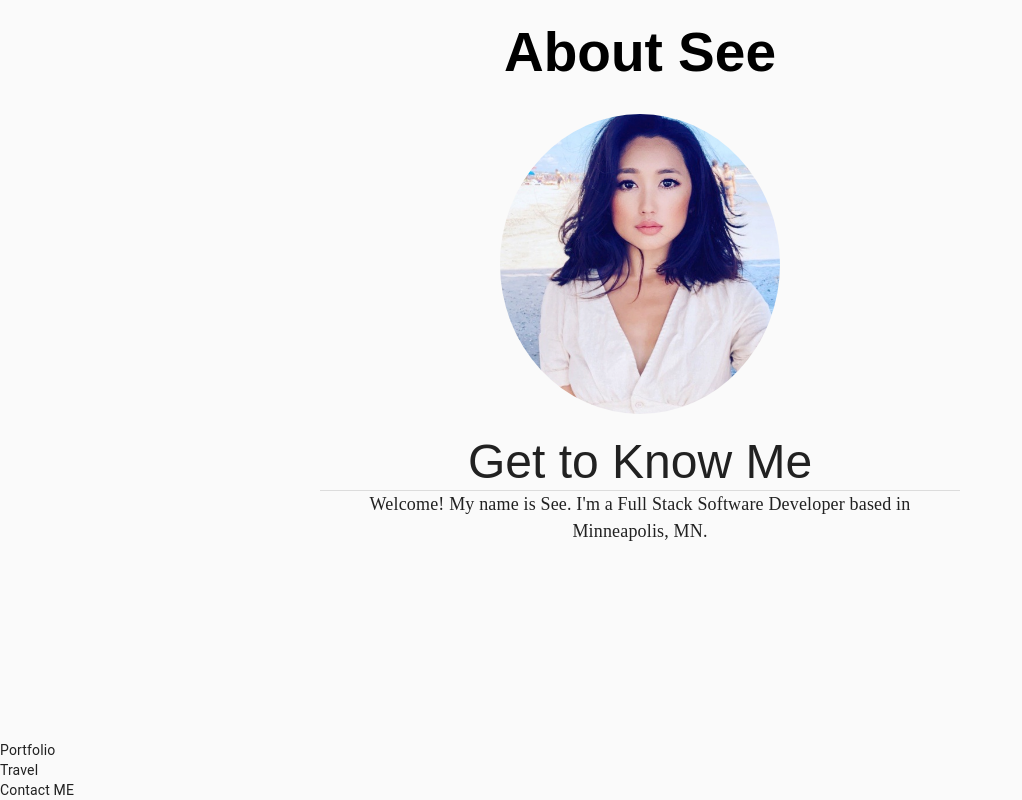
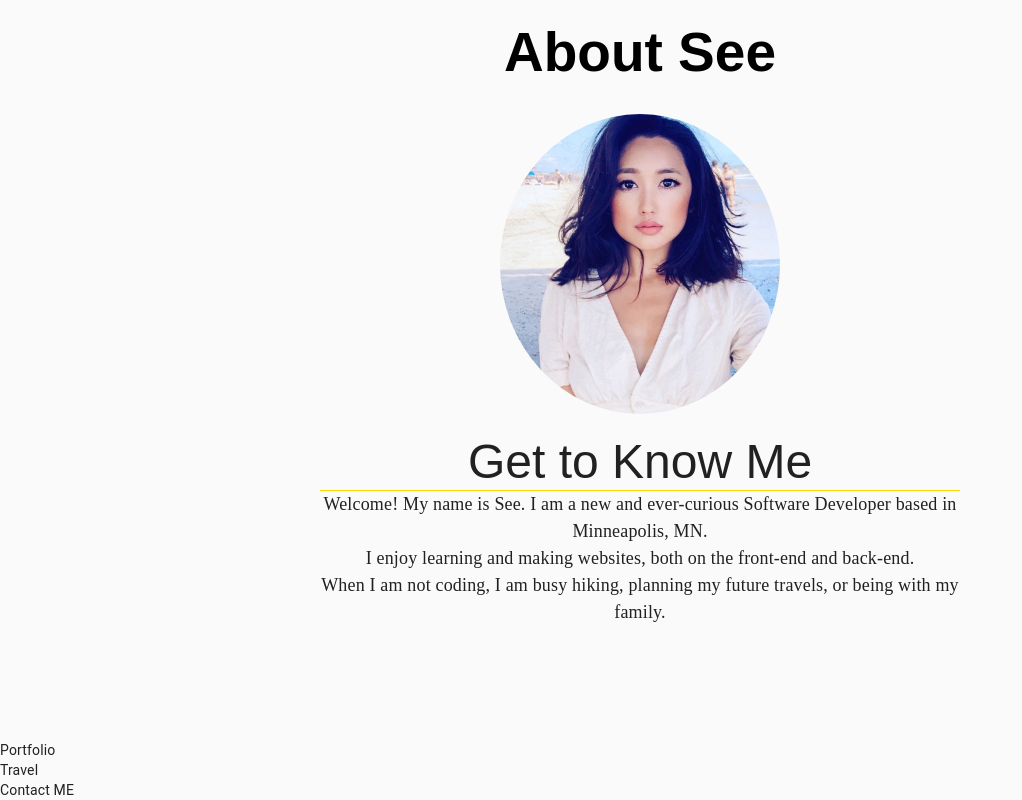
Before and after one commit to paperjoob/personal_website_see, a React (Create React App) app: page / in a window 1280 px wide. Shown: the part 860-1660 px from the top of the page, without its empty margins (0-1022 px from the left). Built offline with nearby package versions, Linux system fonts and the light colour scheme.

Commit message:
finished about me

```diff
--- a/src/AboutMe/AboutMe.js
+++ b/src/AboutMe/AboutMe.js
@@ -48,6 +48,9 @@ const theme = createMuiTheme({
         align:"center",
         justify: 'center',
         margin: 'auto'
+    },
+    dividerColor: {
+        backgroundColor: 'gold',
     }
 });
 
@@ -80,9 +83,13 @@ class AboutMe extends Component {
                             <Typography variant='h3' align='center' fontFamily='default'>
                                 Get to Know Me
                             </Typography>
-                            <Divider />
-                            <Typography paragraph align='center' className={classes.bio}>
-                                Welcome! My name is See. I'm a Full Stack Software Developer based in Minneapolis, MN.
+                            <Divider className={classes.dividerColor}/>
+                            <Typography paragraph align='center' className={classes.bio} >
+                                Welcome! My name is See. I am a new and ever-curious Software Developer based in Minneapolis, MN.
+                                <br />
+                                I enjoy learning and making websites, both on the front-end and back-end.
+                                <br />
+                                When I am not coding, I am busy hiking, planning my future travels, or being with my family.
                             </Typography>
                         </Grid>
                     </div>
--- a/src/NavBar/NavBar.js
+++ b/src/NavBar/NavBar.js
@@ -72,7 +72,7 @@ class NavBar extends Component {
             <ThemeProvider theme={theme}>
             <AppBar position="fixed">
                 <Toolbar>
-                <Typography variant="h1" className={classes.title}>
+                <Typography variant="h1" className={classes.title} >
                     See
                 </Typography>
               <Tabs value={value} classes={{indicator: classes.indicator}} centered>
```
